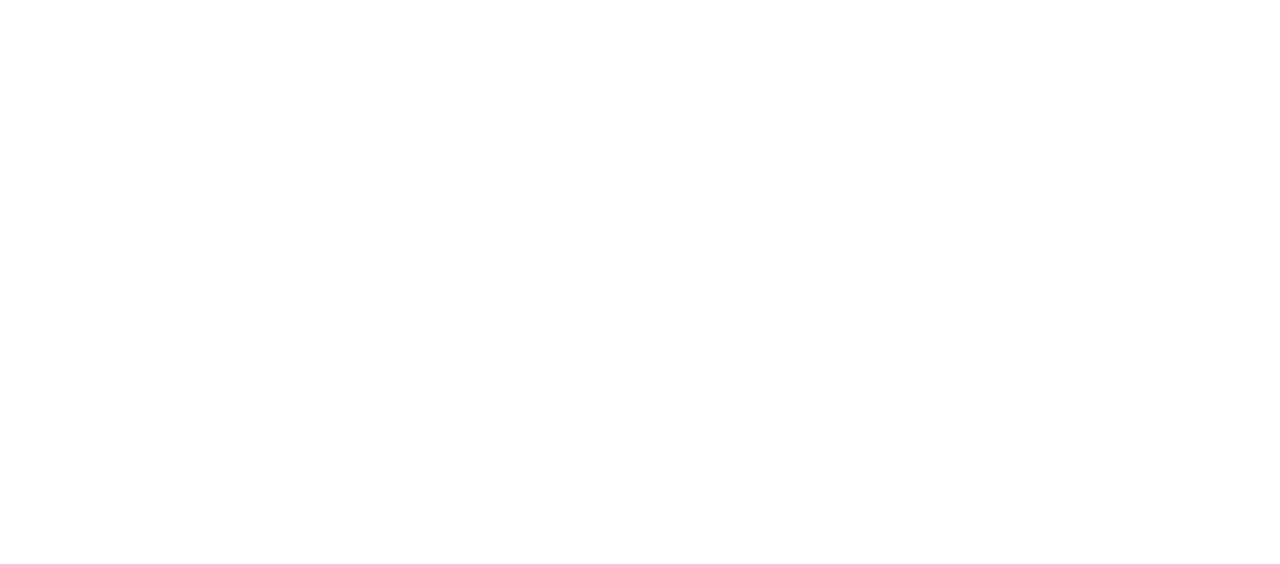
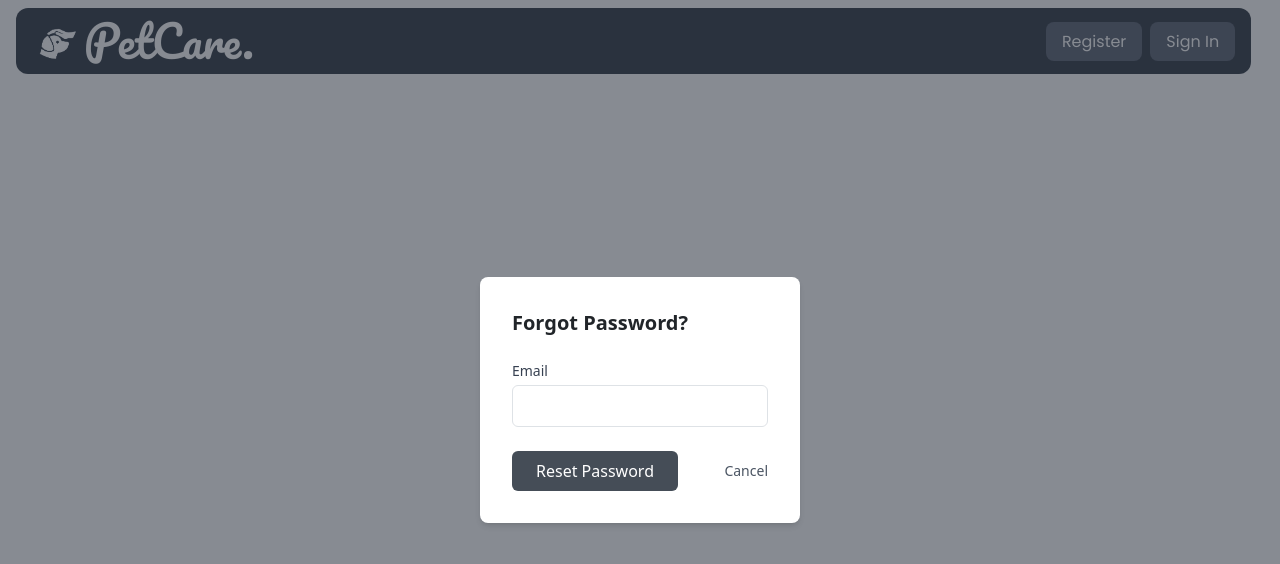
Before and after one commit to varshini2002/PetcareFrontend, a React (Create React App) app: page /forgotpassword in a window 1280 px wide. Before the commit this address had no page. Shown: the top 564 px of the page. Built offline with nearby package versions, Linux system fonts and the light colour scheme.

Commit message:
SignUp, Forgot Password and OTP

```diff
--- a/src/App.css
+++ b/src/App.css
@@ -131,7 +131,7 @@
 }
 
 .Background{
-  background-image: url('./Assests/Hero1.jpg');
+  background-image: url('./Assets/Hero1.jpg');
   background-repeat: no-repeat;
   background-size: cover;
   width:100vw;
@@ -147,6 +147,11 @@
   opacity: 50;
 }
 
+.Text-color{
+  color: #454d57;
+
+}
+
 .c-item {
   height: 480px;
 }
--- a/src/App.js
+++ b/src/App.js
@@ -3,6 +3,8 @@
 import Home from './Pages/Home.js';
 import {BrowserRouter, Routes, Route} from 'react-router-dom';
 import SignIn from './Pages/SignIn.js';
+import SignUp from './Pages/SignUp.js';
+import ForgotPassword from './Pages/ForgotPassword.js';
 
 
 function App() {
@@ -13,6 +15,8 @@
           <Route index element={<Home/>}/>
           <Route path="/home" element={<Home/>}/>
           <Route path="/signin" element={<SignIn/>}/>
+          <Route path="/signup" element={<SignUp/>}/>
+          <Route path="/forgotpassword" element={<ForgotPassword/>}/>
         </Routes>
       </BrowserRouter>
     </div>
--- /dev/null
+++ b/src/Components/ForgotPasswordDialog.js
@@ -0,0 +1,58 @@
+import React, { useState } from "react";
+import OTPDialog from '../Components/OtpDialog';
+
+function ForgotPasswordDialog() {
+  const [showOTP, setShowOTP] = useState(false);
+  function handleChange(event) {
+    event.preventDefault();
+    // You can toggle the state here to show the OTP page
+    setShowOTP(true);
+  }
+  return (
+    <div className="fg">
+      {!showOTP ? (
+          <div className="fixed inset-0 flex items-center justify-center bg-gray-900 bg-opacity-50 z-50">
+          <div className="bg-white p-8 rounded-lg shadow-md w-80">
+            <h2 className="text-xl font-semibold mb-4">Forgot Password?</h2>
+            <form>
+              <div className="mb-4">
+                <label
+                  htmlFor="email"
+                  className="block text-sm font-medium text-gray-700"
+                >
+                  Email
+                </label>
+                <input
+                  type="email"
+                  id="email"
+                  name="email"
+                  className="mt-1 px-4 py-2 w-full border rounded-md"
+                />
+              </div>
+              <div className="flex justify-between items-center">
+                <button
+                  type="submit"
+                  onClick={(e) => handleChange(e)}
+                  className="Bg-color text-white px-6 py-2 rounded-md"
+                >
+                  Reset Password
+                </button>
+                <button
+                  type="button"
+                  className="text-sm text-gray-600"
+                  onClick={() => console.log("Cancel clicked")}
+                >
+                  Cancel
+                </button>
+              </div>
+            </form>
+          </div>
+        </div>
+      ):(
+        <OTPDialog />)}
+
+    </div>
+  );
+}
+
+export default ForgotPasswordDialog;
--- a/src/Components/Navbar.js
+++ b/src/Components/Navbar.js
@@ -11,7 +11,7 @@
                 <a href="#" className="name no-underline ml-1 text-white font-bold  pacifico-regular">PetCare.</a>
             </div>
             <div className="">
-                <a href="#" className="poppins-regular bg-gray-500 rounded-lg px-3 py-2 text-white no-underline">Register</a>
+                <a href="signup" className="poppins-regular bg-gray-500 rounded-lg px-3 py-2 text-white no-underline">Register</a>
                 <a href="signin" className="poppins-regular bg-gray-500 rounded-lg px-3 py-2 text-white no-underline ml-2">Sign In</a>
             </div>
         </div>
--- /dev/null
+++ b/src/Components/OtpDialog.js
@@ -0,0 +1,84 @@
+import React, { useState, useEffect } from "react";
+
+const OTPDialog = () => {
+  const handleInputChange = (event, index) => {
+    let value = event.target.value;
+    const otpInputs = document.querySelectorAll("#otp > *[id]");
+    if (event.key === "Backspace") {
+      otpInputs[index].value = "";
+      if (index !== 0) otpInputs[index - 1].focus();
+    } else {
+      if (index === otpInputs.length - 1 && value !== "") {
+        // return true;
+      } else if (
+        (event.keyCode > 47 && event.keyCode < 58) ||
+        (event.keyCode > 95 && event.keyCode < 106)
+      ) {
+        otpInputs[index].value = event.key;
+        if (index !== otpInputs.length - 1) otpInputs[index + 1].focus();
+        event.preventDefault();
+      }
+    }
+  };
+
+  const [timer, setTimer] = useState(60);
+  const [showResend, setShowResend] = useState(false);
+  useEffect(() => {
+    let interval;
+    if (timer > 0) {
+      interval = setInterval(() => {
+        setTimer((prevTimer) => prevTimer - 1);
+      }, 1000);
+    } else {
+      setShowResend(true);
+      clearInterval(interval);
+    }
+
+    return () => clearInterval(interval);
+  }, [timer]);
+
+  const handleResendClick = () => {
+    // Reset the timer and hide the Resend button
+    setTimer(60);
+    setShowResend(false);
+  };
+  return (
+    <div className="fixed inset-0 flex items-center justify-center bg-gray-900 bg-opacity-50 z-50">
+      <div className="bg-white p-8 rounded-lg w-1/3">
+        <h2 className="text-xl font-semibold mb-4">Please enter the OTP </h2>
+        <div id="otp" className="flex justify-between">
+          {[...Array(6)].map((_, index) => (
+            <input
+              key={index}
+              className="w-12 h-12 text-3xl border mx-1 rounded-md text-center"
+              type="text"
+              id={`input-${index}`}
+              maxLength="1"
+              onKeyDown={(event) => handleInputChange(event, index)}
+            />
+          ))}
+        </div>
+        <div className="mt-4 flex flex-row justify-between">
+          <button className="Bg-color text-white px-6 py-2 rounded-md mt-4">
+            Validate
+          </button>
+          {showResend ? (
+            <button
+              id="resend"
+              className="text-black px-6 py-2 rounded-md mt-4"
+              onClick={handleResendClick}
+            >
+              Resend
+            </button>
+          ) : (
+            <div className="text-black px-6 py-2 opacity-20 rounded-md mt-4">
+              Resend in {timer} seconds
+            </div>
+          )}
+        </div>
+      </div>
+    </div>
+  );
+};
+
+export default OTPDialog;
--- a/src/Components/SignInDialog.js
+++ b/src/Components/SignInDialog.js
@@ -28,13 +28,13 @@
                         <input type="password" id="password" name="password" className="mt-1 px-4 py-2 w-full border rounded-md" />
                     </div>
                     <div className="flex justify-between items-center">
-                    <a href="/forgotpassword" className="text-blue-500 font-semibold pr-40">Forgot Password?</a>
-                        <button onClick={(e) => handleChange(e)} className="bg-blue-500 text-white px-6 py-2 rounded-md">Sign In</button>
+                    <a href="/forgotpassword" className="Text-color font-semibold pr-40">Forgot Password?</a>
+                        <button onClick={(e) => handleChange(e)} className="Bg-color text-white px-6 py-2 rounded-md">Sign In</button>
                     </div>
                 </form>
                 <div className="text-center">
                     <p className="text-sm">Don't have an account?</p>
-                    <a href="/signup" className="text-blue-500 font-semibold">Sign Up</a>
+                    <a href="/signup" className="Text-color font-semibold">Sign Up</a>
                 </div>
             </div>
         </div>
--- /dev/null
+++ b/src/Components/SignUpDialog.js
@@ -0,0 +1,42 @@
+import React from 'react';
+
+function SignUpDialog() {
+    return (
+        <div className="fixed inset-0 flex items-center justify-center bg-gray-900 bg-opacity-50 z-50">
+            <div className="bg-white p-8 rounded-lg w-3/6">
+                <h2 className="text-xl font-semibold mb-4">Sign Up</h2>
+                <form className="mb-4">
+                    <div className="mb-4">
+                        <label htmlFor="email" className="block text-sm font-medium text-gray-700">Email</label>
+                        <input type="email" id="email" name="email" className="mt-1 px-4 py-2 w-full border rounded-md" />
+                    </div>
+                    <div className='flex flex-row'>
+                        <div className="mb-4 pr-2 w-full">
+                            <label htmlFor="name" className="block text-sm font-medium text-gray-700">First Name</label>
+                            <input type="text" id="firstname" name="firstname" className="mt-1 px-4 py-2 w-full border rounded-md" />
+                        </div>
+                        <div className="mb-4 pl-2 w-full">
+                            <label htmlFor="name" className="block text-sm font-medium text-gray-700">Last Name</label>
+                            <input type="text" id="lastname" name="lastname" className="mt-1 px-4 py-2 w-full border rounded-md" />
+                        </div>
+                    </div>
+                    <div className="mb-4">
+                        <label htmlFor="password" className="block text-sm font-medium text-gray-700">Password</label>
+                        <input type="password" id="password" name="password" className="mt-1 px-4 py-2 w-full border rounded-md" />
+                    </div>
+                    <div className="mb-4">
+                        <label htmlFor="confirmPassword" className="block text-sm font-medium text-gray-700">Confirm Password</label>
+                        <input type="password" id="confirmPassword" name="confirmPassword" className="mt-1 px-4 py-2 w-full border rounded-md" />
+                    </div>
+                    <button type="submit" className="Bg-color text-white px-6 py-2 rounded-md w-full">Sign Up</button>
+                </form>
+                <div className="text-center">
+                    <p className="text-sm">Already have an account?</p>
+                    <a href="/signin" className="Text-color font-semibold">Sign In</a>
+                </div>
+            </div>
+        </div>
+    );
+}
+
+export default SignUpDialog;
--- /dev/null
+++ b/src/Pages/ForgotPassword.js
@@ -0,0 +1,18 @@
+import React from "react";
+import Header from '../Components/Navbar';
+import ForgotPassDialog from '../Components/ForgotPasswordDialog';
+import Footer from '../Components/Footer';
+
+
+
+function ForgotPassword(){
+    return (
+    <div>
+      <Header/>
+      <ForgotPassDialog />
+      {/* <Footer/> */}
+    </div>
+    );
+}
+
+export default ForgotPassword;
--- /dev/null
+++ b/src/Pages/SignUp.js
@@ -0,0 +1,16 @@
+import React from "react";
+import Header from "../Components/Navbar";
+import SignUpDialog from "../Components/SignUpDialog";
+import Footer from "../Components/Footer";
+
+function Signup() {
+  return (
+    <div>
+      <Header />
+      <SignUpDialog />
+      {/* <Footer /> */}
+    </div>
+  );
+}
+
+export default Signup;
```
